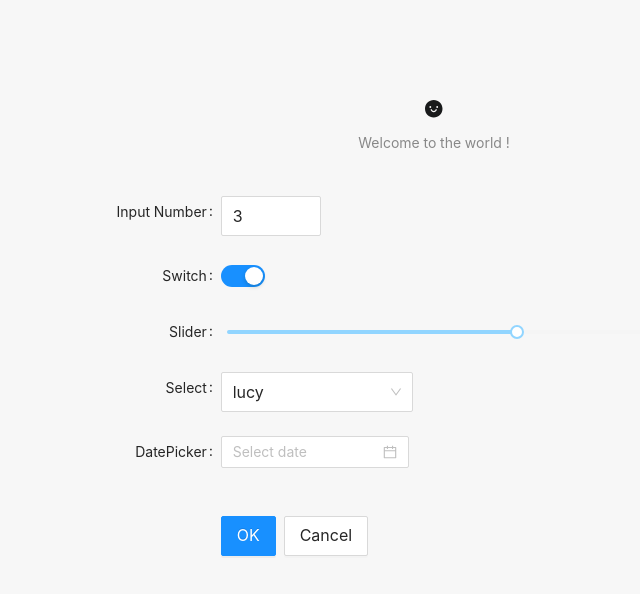
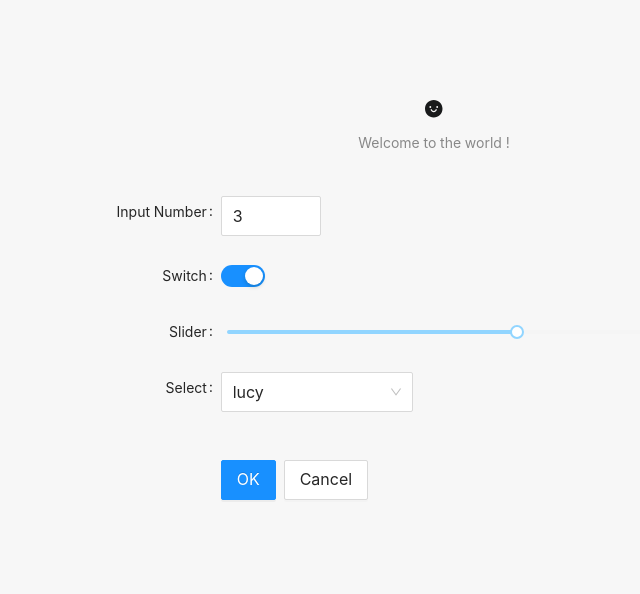
Before and after one commit to mjaguirre/manus-project, a Next.js app: page / in a window 1280 px wide. Shown: the top 594 px of the page, without its empty margins (206-846 px from the left). Built offline with nearby package versions, Linux system fonts and the light colour scheme.

Commit message:
🚀 fix(package): add config to deploy in heroku

```diff
--- a/components/DatePicker.js
+++ /dev/null
@@ -1,14 +0,0 @@
-/**
- * This example previously used antd-dayjs-webpack-plugin
- * (https://github.com/ant-design/antd-dayjs-webpack-plugin) to attempt to
- * replace Moment.js with Day.js, but it would crash the page when the user
- * clicked on the DatePicker. Using this custom component (following Ant Design
- * guidelines at https://ant.design/docs/react/replace-moment) instead of the
- * webpack plugin fixes that bug.
- */
-import dayjsGenerateConfig from 'rc-picker/lib/generate/dayjs'
-import generatePicker from 'antd/lib/date-picker/generatePicker'
-
-const DatePicker = generatePicker(dayjsGenerateConfig)
-
-export default DatePicker
--- a/package.json
+++ b/package.json
@@ -4,7 +4,7 @@
   "scripts": {
     "dev": "next",
     "build": "next build",
-    "start": "next start"
+    "start": "next start -p $PORT"
   },
   "dependencies": {
     "@ant-design/icons": "4.2.1",
--- a/pages/index.jsx
+++ b/pages/index.jsx
@@ -6,7 +6,6 @@ import { Form, Select, InputNumber, Switch, Slider, Button } from 'antd';
 import { SmileFilled } from '@ant-design/icons';
 
 import Link from 'next/link';
-import DatePicker from '../components/DatePicker';
 
 const FormItem = Form.Item;
 const { Option } = Select;
@@ -19,8 +18,8 @@ export default function Home() {
   return (
     <div style={content}>
       <div className="text-center mb-5">
-        <Link href="#">
-          <a className="logo mr-0">
+        <Link href="google.com">
+          <a className="logo mr-0" href="/">
             <SmileFilled size={48} strokeWidth={1} />
           </a>
         </Link>
@@ -59,9 +58,6 @@ export default function Home() {
             </Select>
           </FormItem>
 
-          <FormItem label="DatePicker" labelCol={{ span: 8 }} wrapperCol={{ span: 8 }}>
-            <DatePicker name="startDate" />
-          </FormItem>
           <FormItem style={{ marginTop: 48 }} wrapperCol={{ span: 8, offset: 8 }}>
             <Button size="large" type="primary" htmlType="submit">
               OK
```
Also changed, not shown: .eslintrc.json, pages/_app.jsx (renamed from pages/_app.js).
